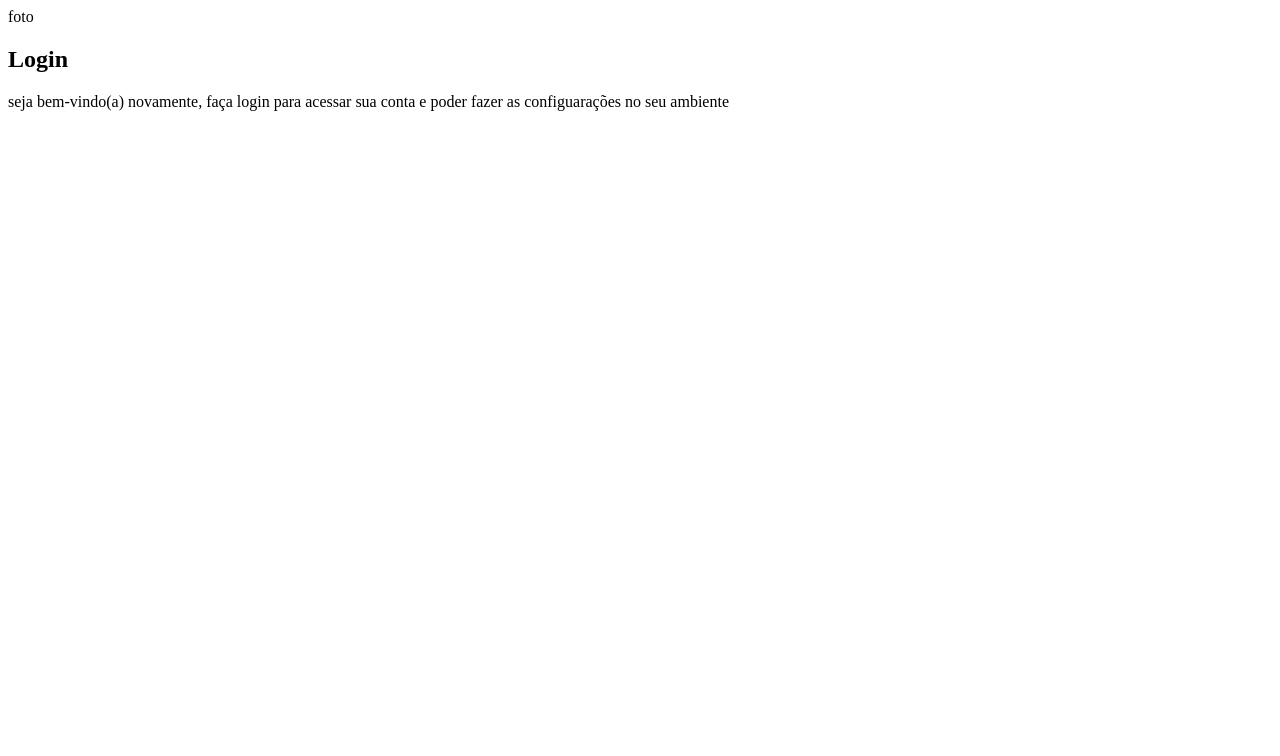
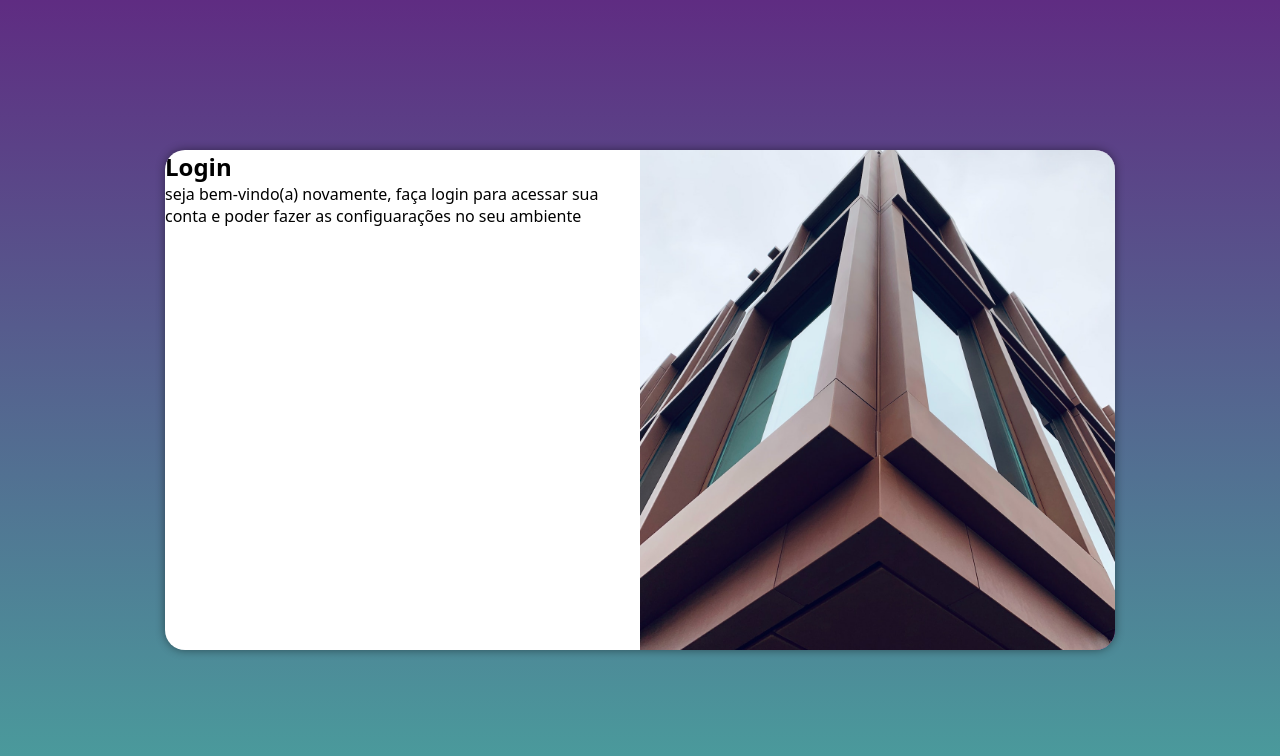
Before and after one commit to distopig/projeto-login, a plain HTML site: page index.html in a window 1280 px wide. Drawn offline with Linux system fonts and the light colour scheme.

Commit message:
criando versões diferentes

```diff
--- /dev/null
+++ b/estilo/medias.css
@@ -0,0 +1,35 @@
+@charset "UTF-8";
+
+@media screen and (min-width: 768px)
+and (max-width: 992px){
+    body{
+        background-image: linear-gradient(to top, #49a09d, #5f2c82);
+    }
+    section#login{
+        width: 80vw;
+    }
+    section#login > div#img {
+        float: left;
+        width: 30%;
+        height: 100%;
+    }
+    #formulario{
+        width: 100%;
+    }
+}
+@media screen and (min-width: 992px){
+    body{
+        background-image: linear-gradient(to top, #49a09d, #5f2c82);
+    }
+    section#login{
+        width: 950px;
+    }
+    section#login > div#img {
+        float: right;
+        width: 50%;
+        height: 100%;
+    }
+    #formulario{
+        width: 50%;
+    }
+}
--- a/estilo/style.css
+++ b/estilo/style.css
@@ -4,3 +4,42 @@ CORES
 verde: #49a09d
 lilàs: #5f2c82
 */
+ *{
+    font-family: system-ui, -apple-system, BlinkMacSystemFont, 'Segoe UI', Roboto, Oxygen, Ubuntu, Cantarell, 'Open Sans', 'Helvetica Neue', sans-serif;
+    margin: 0px;
+    padding: 0px;
+ }
+ body, html{
+    background-color: #5f2c82;
+    width: 100vw;
+    height: 100vh;
+ }
+ main{
+    position: relative;
+    height: 100vh;
+    width: 100vw;
+ }
+ #login{
+    position: absolute;
+    top: 50%;
+    left: 50%;
+    transform: translate(-50%, -50%);
+    overflow: hidden;
+    background-color: white;
+    width: 250px;
+    height: 500px;
+    border-radius: 20px;
+    box-shadow: 0px 0px 10px rgba(0, 0, 0, 0.447);
+    transition: width .2s, height .2s;
+    transition-timing-function: ease;
+ }
+ #login > div#img{
+    display: block;
+    background: #5f2c82 url(../img/pexels-david-underland-3523621.jpg) no-repeat;
+    background-size: cover;
+    background-position: left center;
+    height: 200px;
+ }
+ #login > #formulario{
+    display: block;
+ }
--- a/index.html
+++ b/index.html
@@ -6,12 +6,12 @@
     <meta name="viewport" content="width=device-width, initial-scale=1.0">
     <title>login</title>
     <link rel="stylesheet" href="estilo/style.css">
+    <link rel="stylesheet" href="estilo/medias.css">
 </head>
 <body>
     <main>
         <section id="login">
             <div id="img">
-                foto
             </div>
             <div id="formulario">
                 <h1>Login</h1>
```
